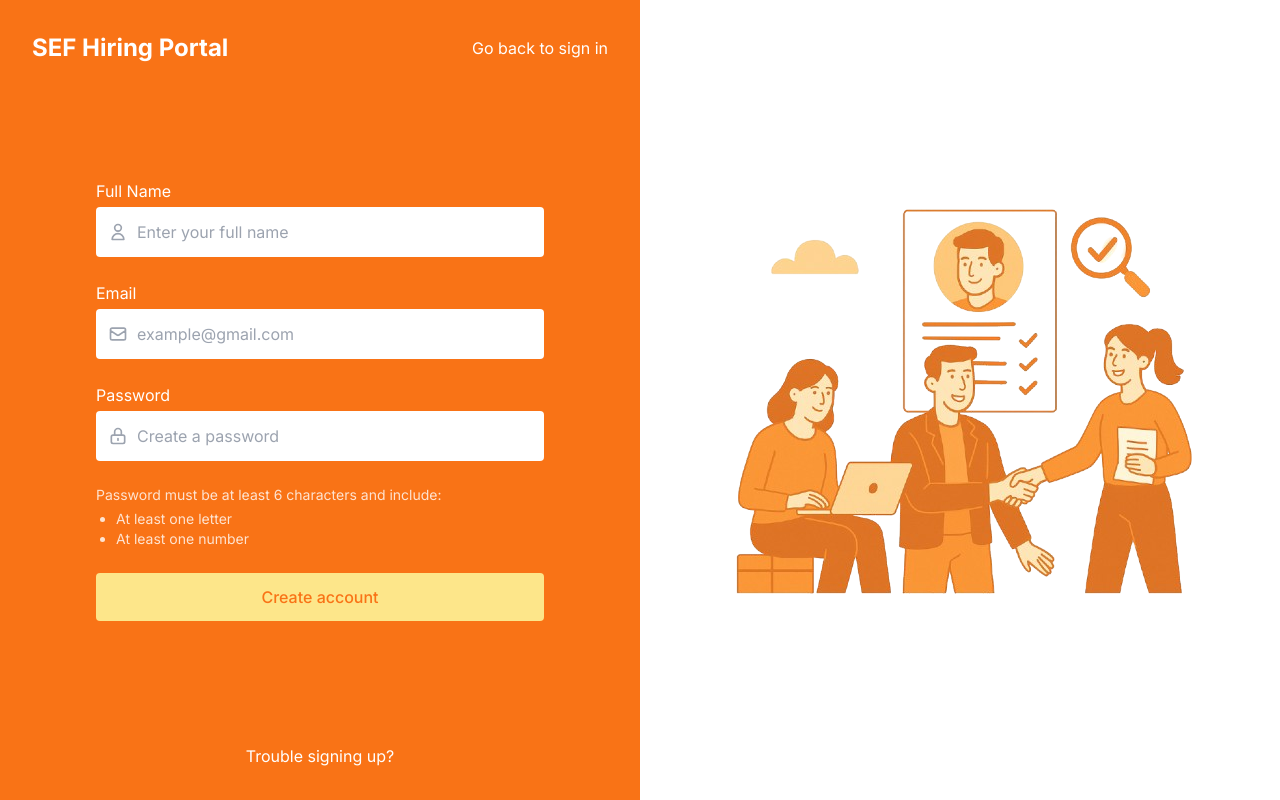
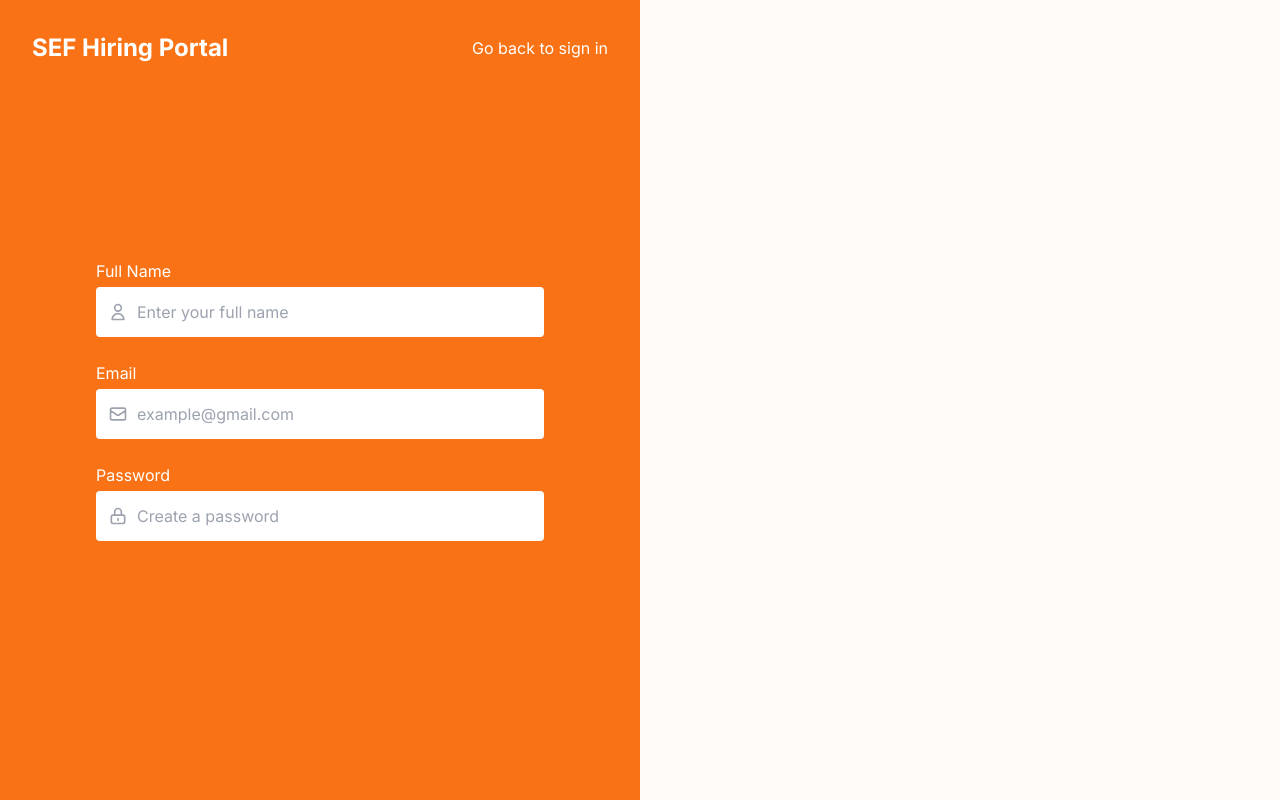
Before and after one commit to Saleh-Ghalayini/Vue-Prototype, a Vue app in the folder client/: page /register in a window 1280 px wide. Built offline with nearby package versions, Linux system fonts and the light colour scheme.

Commit message:
feat(Views): cleaned and refactored the code of the pages for better eprformance.

```diff
--- a/client/src/views/Home.vue
+++ b/client/src/views/Home.vue
@@ -10,15 +10,17 @@ const {
   filteredGraduates,
   searchQuery,
   selectedSkill,
+  availableSkills,
   applyFilters,
   resetFilters,
   bookInterview,
-  openLink
+  openLink,
+  loading,
+  error,
+  fetchGraduates
 } = useGraduates();
 
-const userName = computed(() => {
-  return authStore.user?.name || 'Recruiter';
-});
+const userName = computed(() => authStore.user?.name || 'Recruiter');
 
 const handleLogout = async () => {
   await logout();
@@ -46,7 +48,8 @@ const handleLogout = async () => {
     <!-- Filter & Search Section -->
     <div class="max-w-6xl mx-auto mb-8 p-6 bg-white rounded-lg shadow-md">
       <h2 class="text-xl font-semibold text-primary mb-4">Find Graduates</h2>
-      <div class="grid grid-cols-1 md:grid-cols-3 gap-4">        <div class="relative">
+      <div class="grid grid-cols-1 md:grid-cols-3 gap-4">
+        <div class="relative">
           <input
             v-model="searchQuery"
             type="text"
@@ -62,26 +65,51 @@ const handleLogout = async () => {
           class="py-2 px-4 rounded border border-gray-300 focus:outline-none focus:border-primary"
         >
           <option value="">Filter by skill</option>
-          <option value="vue.js">Vue.js</option>
-          <option value="react">React</option>
-          <option value="node.js">Node.js</option>
-          <option value="typescript">TypeScript</option>
-          <option value="express">Express</option>
-          <option value="figma">Figma</option>
-          <option value="java">Java</option>
+          <option v-for="skill in availableSkills" :key="skill" :value="skill">
+            {{ skill }}
+          </option>
         </select>
+        <div class="flex gap-2">
           <button
             @click="applyFilters"
-          class="py-2 px-4 bg-primary text-white rounded hover:bg-primary/90 transition-colors"
+            class="py-2 px-4 bg-primary text-white rounded hover:bg-primary/90 transition-colors flex-grow"
           >
             Apply Filters
           </button>
+          <button
+            @click="fetchGraduates"
+            class="py-2 px-4 bg-gray-200 text-gray-700 rounded hover:bg-gray-300 transition-colors"
+            title="Refresh graduate list"
+          >
+            <svg xmlns="http://www.w3.org/2000/svg" class="h-5 w-5" fill="none" viewBox="0 0 24 24" stroke="currentColor">
+              <path stroke-linecap="round" stroke-linejoin="round" stroke-width="2" d="M4 4v5h.582m15.356 2A8.001 8.001 0 004.582 9m0 0H9m11 11v-5h-.581m0 0a8.003 8.003 0 01-15.357-2m15.357 2H15" />
+            </svg>
+          </button>
+        </div>
       </div>
     </div>
 
     <!-- Graduate Profile Cards Grid: 2x2 -->
     <div class="max-w-6xl mx-auto">
-      <div class="grid grid-cols-1 md:grid-cols-2 gap-8">
+      <!-- Loading state -->
+      <div v-if="loading" class="flex justify-center items-center py-12">
+        <div class="animate-spin rounded-full h-12 w-12 border-t-2 border-b-2 border-primary"></div>
+      </div>
+
+      <!-- Error message -->
+      <div v-else-if="error" class="bg-red-100 border-l-4 border-red-500 text-red-700 p-4 mb-8 rounded">
+        <p class="font-medium">Error loading graduates</p>
+        <p>{{ error }}</p>
+        <button
+          @click="fetchGraduates"
+          class="mt-4 px-4 py-2 bg-primary text-white rounded hover:bg-primary/90 transition-colors"
+        >
+          Try Again
+        </button>
+      </div>
+
+      <!-- Graduate cards grid -->
+      <div v-else class="grid grid-cols-1 md:grid-cols-2 gap-8">
 
         <!-- Graduate Profile Cards -->
         <div
@@ -102,11 +130,10 @@ const handleLogout = async () => {
            <div class="text-center mb-4">
             <h3 class="text-xl font-bold text-primary">{{ graduate.name }}</h3>
             <p class="text-gray-600">{{ graduate.email }}</p>
-
               <!-- Skills Tags -->
             <div class="flex flex-wrap justify-center gap-2 mt-2">
               <span
-                v-for="(skill, index) in graduate.skills"
+                v-for="(skill, index) in typeof graduate.skills === 'string' ? JSON.parse(graduate.skills) : graduate.skills"
                 :key="index"
                 class="px-2 py-1 bg-primary/10 text-primary text-xs rounded-full"
               >
@@ -172,11 +199,10 @@ const handleLogout = async () => {
               Book Interview
             </button>
           </div>
-        </div>
-      </div>
+        </div>        </div>
 
       <!-- No results message -->
-      <div v-if="filteredGraduates.length === 0" class="text-center py-8">
+      <div v-if="!loading && !error && filteredGraduates.length === 0" class="text-center py-8">
         <p class="text-gray-600">No graduates found matching your search criteria.</p>
         <button
           @click="resetFilters"
--- a/client/src/views/Register.vue
+++ b/client/src/views/Register.vue
@@ -1,10 +1,6 @@
 <template>
   <div class="flex h-screen w-full bg-background">
-
-    <!-- Left Column - Registration Form -->
     <div class="w-full lg:w-1/2 flex flex-col relative bg-primary p-8">
-
-      <!-- Header -->
       <div class="absolute top-8 left-0 right-0 flex justify-between items-center px-8">
         <div class="flex items-center gap-2">
           <span class="text-2xl font-bold text-white font-sans">SEF Hiring Portal</span>
@@ -13,15 +9,10 @@
           <router-link to="/" class="text-white hover:underline transition-all duration-200 hover:text-accent/90">Go back to sign in</router-link>
         </div>
       </div>
-      <!-- End of Header -->
-
-      <!-- Form Container -->
       <div class="max-w-md mx-auto my-auto w-full flex flex-col gap-6">
-        <!-- Name Field -->
         <div class="flex flex-col gap-1">
           <label for="name" class="text-white">Full Name</label>
           <div class="relative">
-            <!-- User icon -->
             <span class="absolute left-3 top-1/2 -translate-y-1/2 text-gray-400">
               <svg xmlns="http://www.w3.org/2000/svg" class="h-5 w-5" fill="none" viewBox="0 0 24 24" stroke="currentColor">
                 <path stroke-linecap="round" stroke-linejoin="round" stroke-width="2" d="M16 7a4 4 0 11-8 0 4 4 0 018 0zM12 14a7 7 0 00-7 7h14a7 7 0 00-7-7z" />
@@ -37,13 +28,9 @@
             />
           </div>
         </div>
-        <!-- End of Name Field -->
-
-        <!-- Email Field -->
         <div class="flex flex-col gap-1">
           <label for="email" class="text-white">Email</label>
           <div class="relative">
-            <!-- Email icon -->
             <span class="absolute left-3 top-1/2 -translate-y-1/2 text-gray-400">
               <svg xmlns="http://www.w3.org/2000/svg" class="h-5 w-5" fill="none" viewBox="0 0 24 24" stroke="currentColor">
                 <path stroke-linecap="round" stroke-linejoin="round" stroke-width="2" d="M3 8l7.89 5.26a2 2 0 002.22 0L21 8M5 19h14a2 2 0 002-2V7a2 2 0 00-2-2H5a2 2 0 00-2 2v10a2 2 0 002 2z" />
@@ -59,13 +46,9 @@
             />
           </div>
         </div>
-        <!-- End of Email Field -->
-
-        <!-- Password Field -->
         <div class="flex flex-col gap-1">
           <label for="password" class="text-white">Password</label>
           <div class="relative">
-            <!-- Lock icon -->
             <span class="absolute left-3 top-1/2 -translate-y-1/2 text-gray-400">
               <svg xmlns="http://www.w3.org/2000/svg" class="h-5 w-5" fill="none" viewBox="0 0 24 24" stroke="currentColor">
                 <path stroke-linecap="round" stroke-linejoin="round" stroke-width="2" d="M12 15v2m-6 4h12a2 2 0 002-2v-6a2 2 0 00-2-2H6a2 2 0 00-2 2v6a2 2 0 002 2zm10-10V7a4 4 0 00-8 0v4h8z" />
@@ -81,42 +64,7 @@
             />
           </div>
         </div>
-        <!-- End of Password Field -->
-
-        <!-- Password Requirements -->
-        <div class="text-sm text-white/80">
-          <p>Password must be at least 6 characters and include:</p>
-          <ul class="list-disc pl-5 mt-1">
-            <li>At least one letter</li>
-            <li>At least one number</li>
-          </ul>
-        </div>
-        <!-- End of Password Requirements -->
-
-        <!-- Submit Button -->
-        <button
-          type="submit"
-          @click="handleSubmit"
-          :disabled="loading"
-          class="w-full h-12 bg-[#FDE68A] text-primary rounded font-medium transition hover:bg-[#FADD6B] disabled:opacity-70"
-        >
-          {{ loading ? 'Creating account...' : 'Create account' }}
-        </button>
       </div>
-      <!-- End of Form Container -->
-
-      <!-- Footer -->
-      <div class="absolute bottom-8 left-0 right-0 text-center">
-        <a href="#" class="text-white hover:underline hover:text-accent/90 transition-all duration-200">Trouble signing up?</a>
-      </div>
-      <!-- End of Footer -->
-
-    </div>
-    <!-- End of Left Column - Registration Form -->
-
-    <!-- Right Column - Illustration -->
-    <div class="hidden lg:flex lg:w-1/2 bg-white justify-center items-center p-8">
-      <img src="../assets/images/login-illustration.png" alt="Registration Illustration" class="max-w-full max-h-[80vh] object-contain" />
     </div>
   </div>
 </template>
```
Lines whose indentation alone changed are shown as unchanged.
